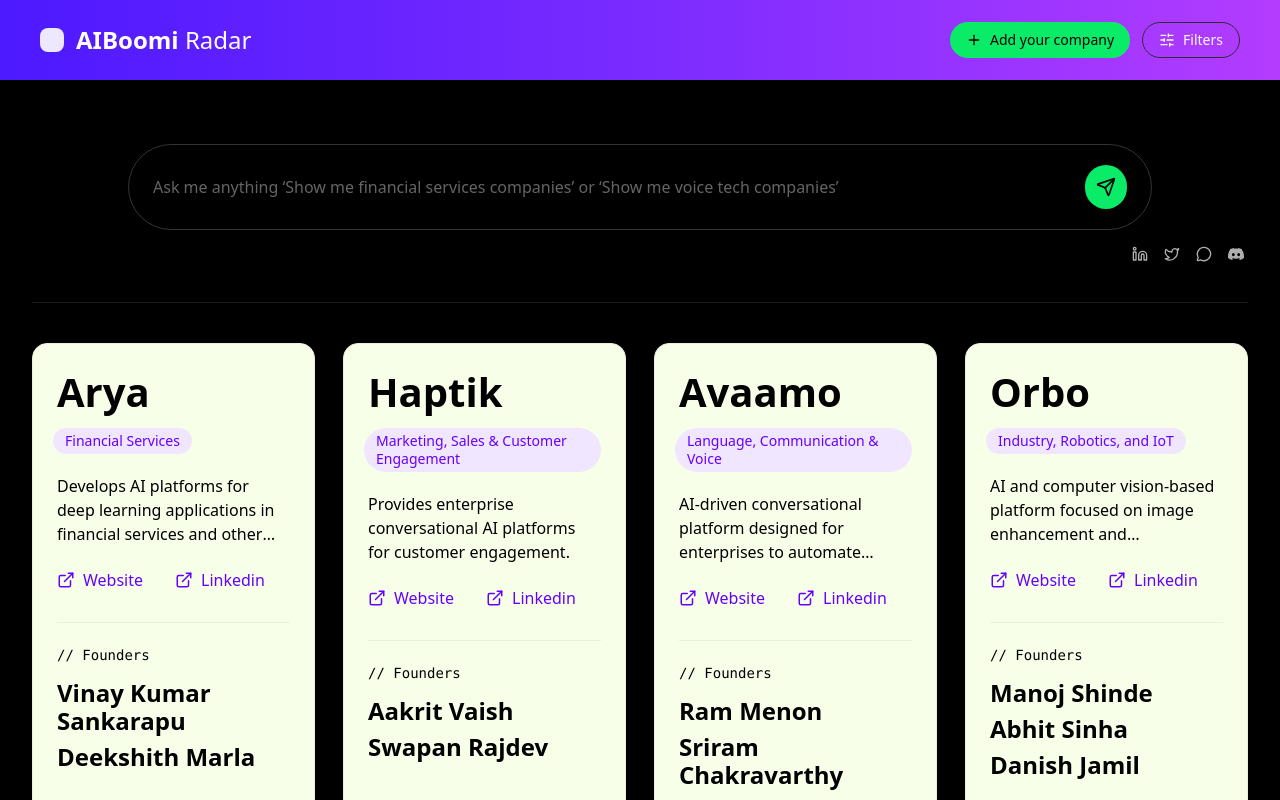
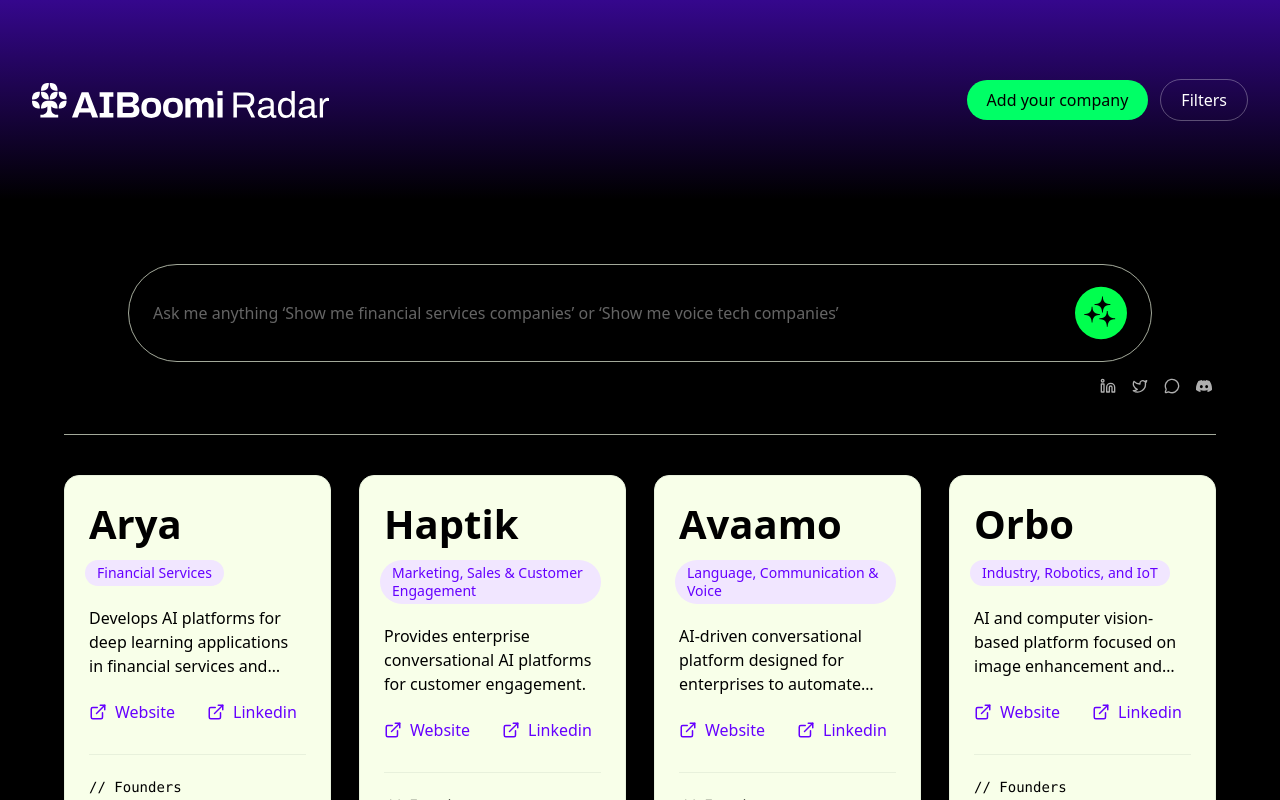
Before and after one commit to AI-Boomi/ai-radar, a React (Vite) app: page / in a window 1280 px wide. Shown: the top 800 px of the page. Built offline with nearby package versions, Linux system fonts and the light colour scheme; a web font is replaced by a local one.

Commit message:
Styled top bar and logo

```diff
--- a/src/components/Header.tsx
+++ b/src/components/Header.tsx
@@ -1,32 +1,46 @@
-import React from 'react';
-import { Plus, SlidersHorizontal } from 'lucide-react';
+import React from "react";
+
+const LOGO_HEIGHT_PX = 35; // ← change this to the exact pixel height you want (e.g., 28, 30, 32)
+const HEADER_HEIGHT_PX = 200; // ← header gradient height (adjust if needed)
 
 const Header: React.FC = () => {
   return (
-    <header className="sticky top-0 z-50">
-      {/* Purple gradient bar */}
-      <div className="h-20 w-full bg-gradient-to-r from-[#4D19FF] via-[#7A2BFF] to-[#B33CFF]" />
+    <header className="relative">
+      {/* Top gradient bar: #35078d → #000000 */}
+      <div
+        className="w-full bg-gradient-to-b from-[#35078d] to-[#000000]"
+        style={{ height: HEADER_HEIGHT_PX }}
+      />
 
-      {/* Content aligned over the gradient */}
-      <div className="absolute inset-x-0 top-0 h-20 px-5 md:px-10 flex items-center justify-between">
-        {/* Logo */}
-        <div className="flex items-center gap-3">
-          <div className="h-6 w-6 rounded-[8px] bg-white/90" />
-          <div className="text-white text-2xl font-semibold">
-            AIBoomi <span className="font-normal">Radar</span>
+      {/* Content aligned to the card grid container */}
+      <div className="absolute inset-0">
+        <div className="h-full max-w-[1400px] mx-auto px-4 md:px-8 flex items-center justify-between">
+          {/* Left: Logo pinned to the same left edge as the grid */}
+          <a href="/" className="inline-flex items-center">
+            <img
+              src="/assets/Radar-logo.svg"
+              alt="AIBoomi Radar"
+              className="block"
+              style={{ height: LOGO_HEIGHT_PX }}
+              draggable={false}
+            />
+          </a>
+
+          {/* Right: Buttons pinned to the same right edge as the grid */}
+          <div className="flex items-center gap-3">
+            <button
+              className="rounded-full bg-[#00FF66] text-black px-5 py-2 font-medium hover:opacity-90 transition"
+              type="button"
+            >
+              Add your company
+            </button>
+            <button
+              className="rounded-full border border-white/30 text-white px-5 py-2 hover:bg-white/5 transition"
+              type="button"
+            >
+              Filters
+            </button>
           </div>
-        </div>
-
-        {/* Primary actions */}
-        <div className="flex items-center gap-3">
-          <button className="btn btn-sm btn-primary">
-            <Plus className="h-4 w-4" />
-            Add your company
-          </button>
-          <button className="btn btn-sm btn-ghost border border-border">
-            <SlidersHorizontal className="h-4 w-4" />
-            Filters
-          </button>
         </div>
       </div>
     </header>
--- a/src/components/UnifiedView.tsx
+++ b/src/components/UnifiedView.tsx
@@ -1,6 +1,5 @@
-// src/components/UnifiedView.tsx
 import React, { useMemo, useState } from "react";
-import { Send, Linkedin, Twitter, MessageCircle } from "lucide-react";
+import { Linkedin, Twitter, MessageCircle } from "lucide-react";
 import { SiDiscord } from "react-icons/si";
 import { Company } from "../types/company";
 import CompanyCard from "./CompanyCard";
@@ -15,7 +14,6 @@ const UnifiedView: React.FC<Props> = ({ companies }) => {
   const filtered = useMemo(() => {
     const q = query.trim().toLowerCase();
     if (!q) return companies;
-
     return companies.filter((c) => {
       const haystack = [
         c.name,
@@ -29,16 +27,15 @@ const UnifiedView: React.FC<Props> = ({ companies }) => {
         .filter(Boolean)
         .join(" ")
         .toLowerCase();
-
       return haystack.includes(q);
     });
   }, [companies, query]);
 
   return (
-    <div className="max-w-[1400px] mx-auto">
-      {/* Search */}
+    <div className="max-w-[1400px] mx-auto px-4 md:px-8">
+      {/* Search pill */}
       <div className="mt-14 md:mt-16">
-        <div className="search-shell flex items-center gap-3">
+        <div className="search-shell flex items-center gap-3 border-[#E8F1DC]/70">
           <input
             className="search-input"
             placeholder="Ask me anything ‘Show me financial services companies’ or ‘Show me voice tech companies’"
@@ -49,20 +46,26 @@ const UnifiedView: React.FC<Props> = ({ companies }) => {
             }}
             aria-label="Search companies"
           />
+          {/* Your green circular search button using the provided SVG */}
           <button
             type="button"
-            className="h-11 w-11 rounded-full bg-accent text-black flex items-center justify-center"
-            aria-label="Submit search"
+            className="h-12 w-12 md:h-14 md:w-14 rounded-full grid place-items-center"
+            aria-label="Search"
             title="Search"
           >
-            <Send className="h-5 w-5" />
+            <img
+              src="/assets/Search-Button.svg"
+              alt=""
+              className="h-full w-full"
+              draggable={false}
+            />
           </button>
         </div>
 
-        {/* Social icons row (right aligned) */}
+        {/* Social icons, right aligned within the same container width */}
         <div className="flex items-center gap-4 mt-4 justify-end pr-1 text-foreground/70">
           <a href="#" aria-label="LinkedIn"><Linkedin className="h-4 w-4" /></a>
-          <a href="#" aria-label="Twitter"><Twitter className="h-4 w-4" /></a>
+          <a href="#" aria-label="Twitter / X"><Twitter className="h-4 w-4" /></a>
           <a href="#" aria-label="Messages"><MessageCircle className="h-4 w-4" /></a>
           <a href="#" aria-label="Discord" className="inline-flex items-center">
             <SiDiscord size={16} />
@@ -70,8 +73,8 @@ const UnifiedView: React.FC<Props> = ({ companies }) => {
         </div>
       </div>
 
-      {/* Divider */}
-      <div className="mt-10 h-px w-full bg-white/10" />
+      {/* Divider under search */}
+      <div className="mt-10 h-px w-full bg-[#E8F1DC]/70" />
 
       {/* Cards grid — 4 per row on xl, equal heights */}
       <div className="mt-10 grid grid-cols-1 sm:grid-cols-2 lg:grid-cols-3 xl:grid-cols-4 gap-6 xl:gap-7 items-stretch">
```
Also changed, not shown: public/assets/Radar-logo.svg (added), public/assets/Search-Button.svg (added).
